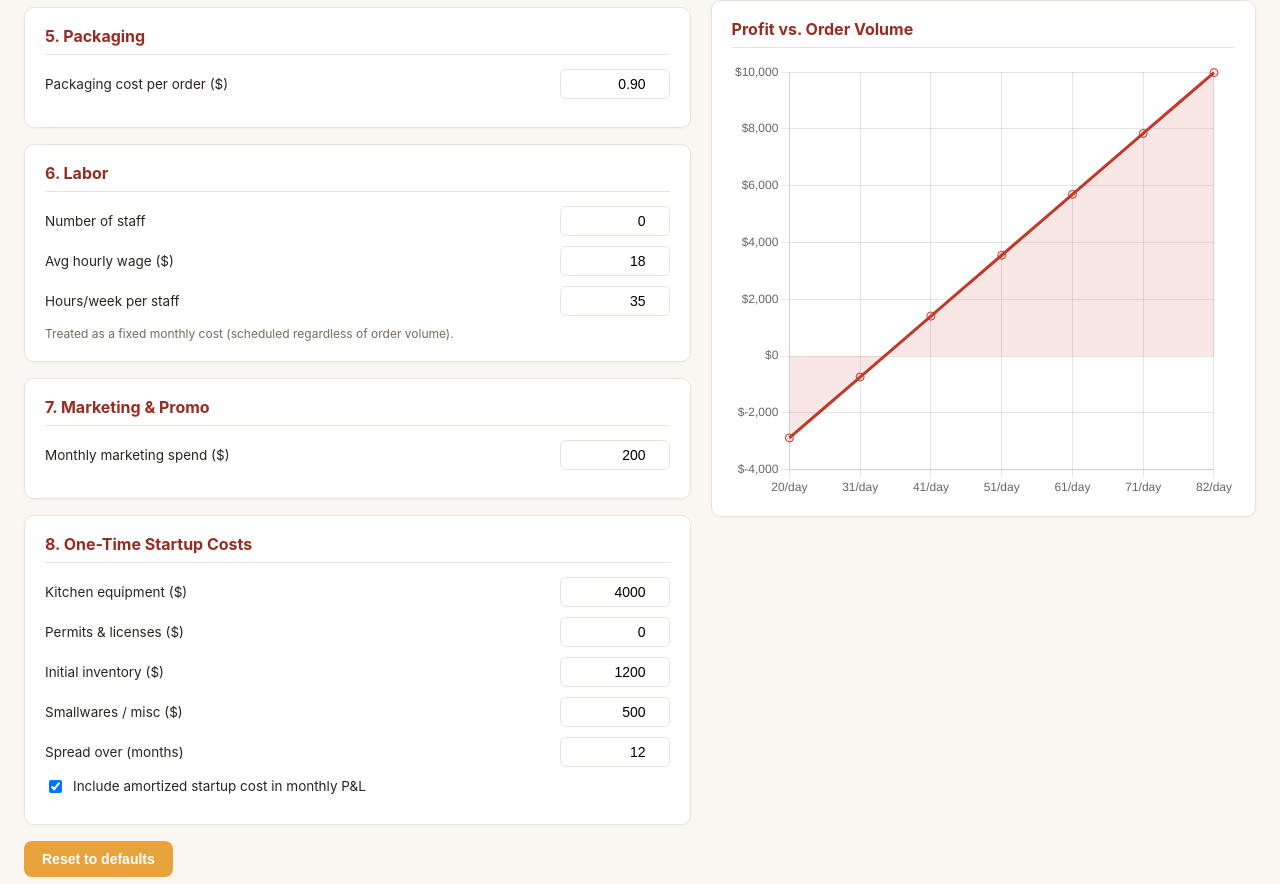
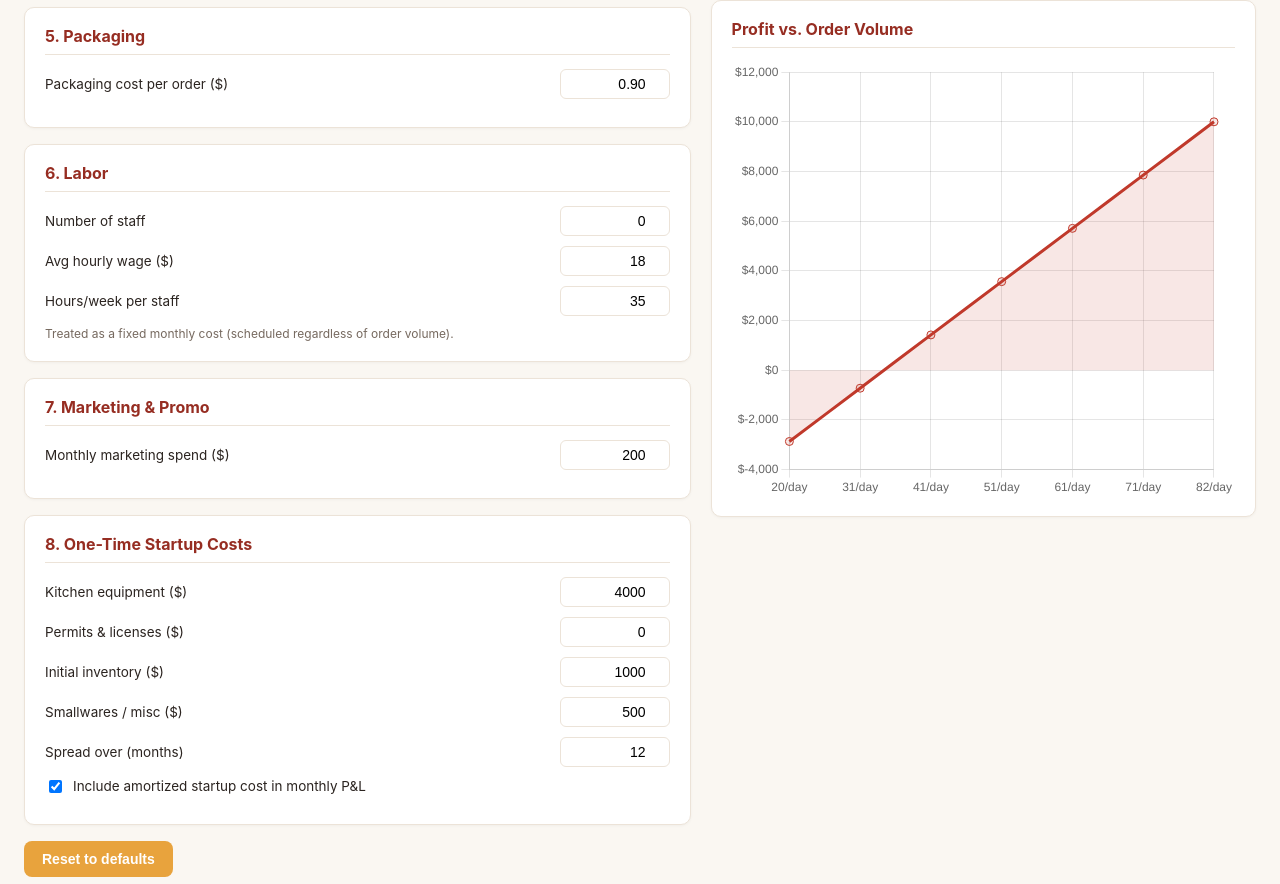
Before and after one commit to lukchen/noodlefan-profit-simulator, a plain HTML site: page index.html in a window 1280 px wide. Shown: the part 1245-2129 px from the top of the page. Drawn offline with nearby package versions, Linux system fonts and the light colour scheme.

Commit message:
Set initial inventory default to "

```diff
--- a/index.html
+++ b/index.html
@@ -183,7 +183,7 @@
         </div>
         <div class="field">
           <label for="initialInventoryCost" data-i18n="s8.inventory">Initial inventory ($)</label>
-          <input type="number" id="initialInventoryCost" value="1200" min="0" step="50" />
+          <input type="number" id="initialInventoryCost" value="1000" min="0" step="50" />
         </div>
         <div class="field">
           <label for="smallwaresCost" data-i18n="s8.smallwares">Smallwares / misc ($)</label>
```
